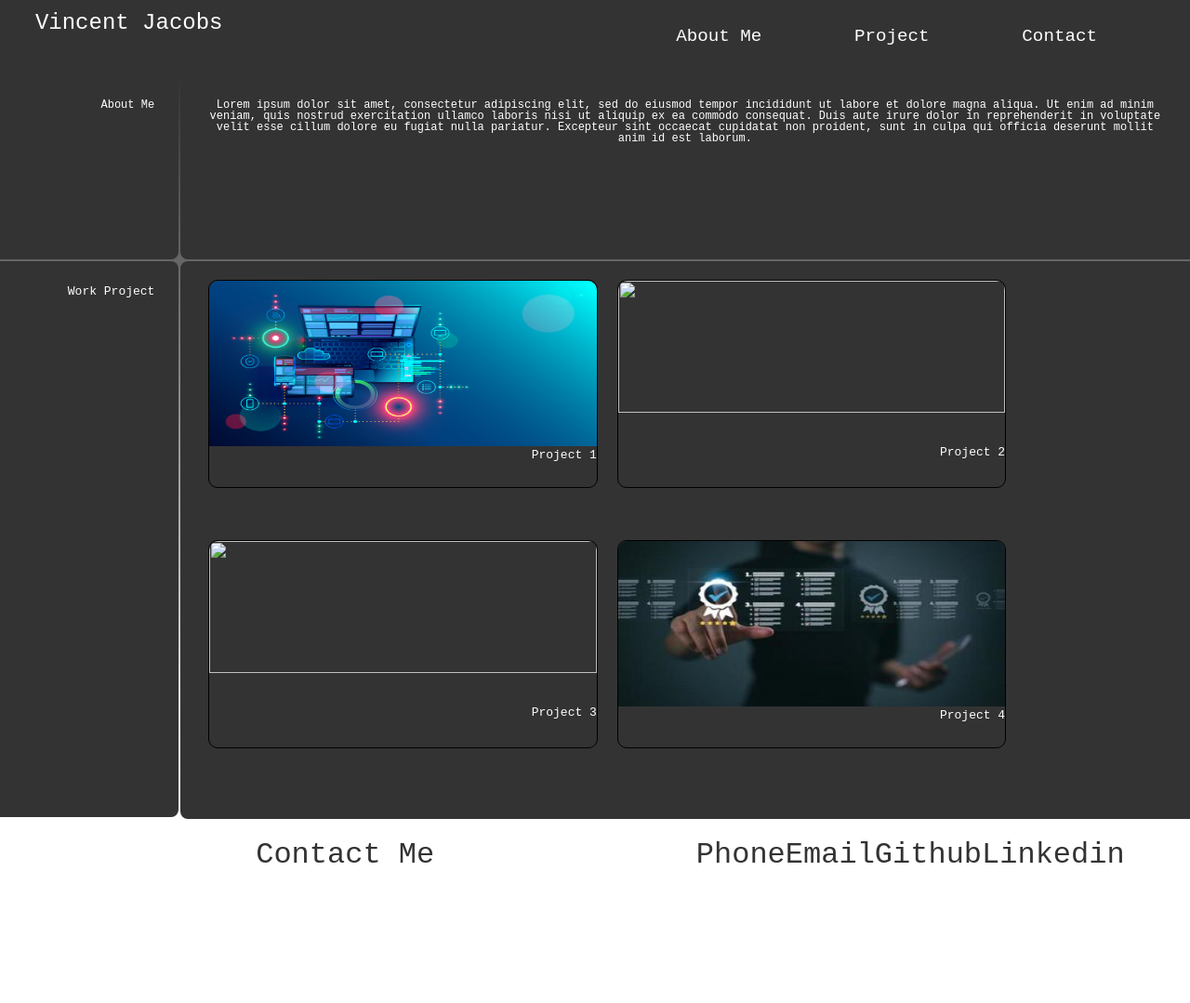
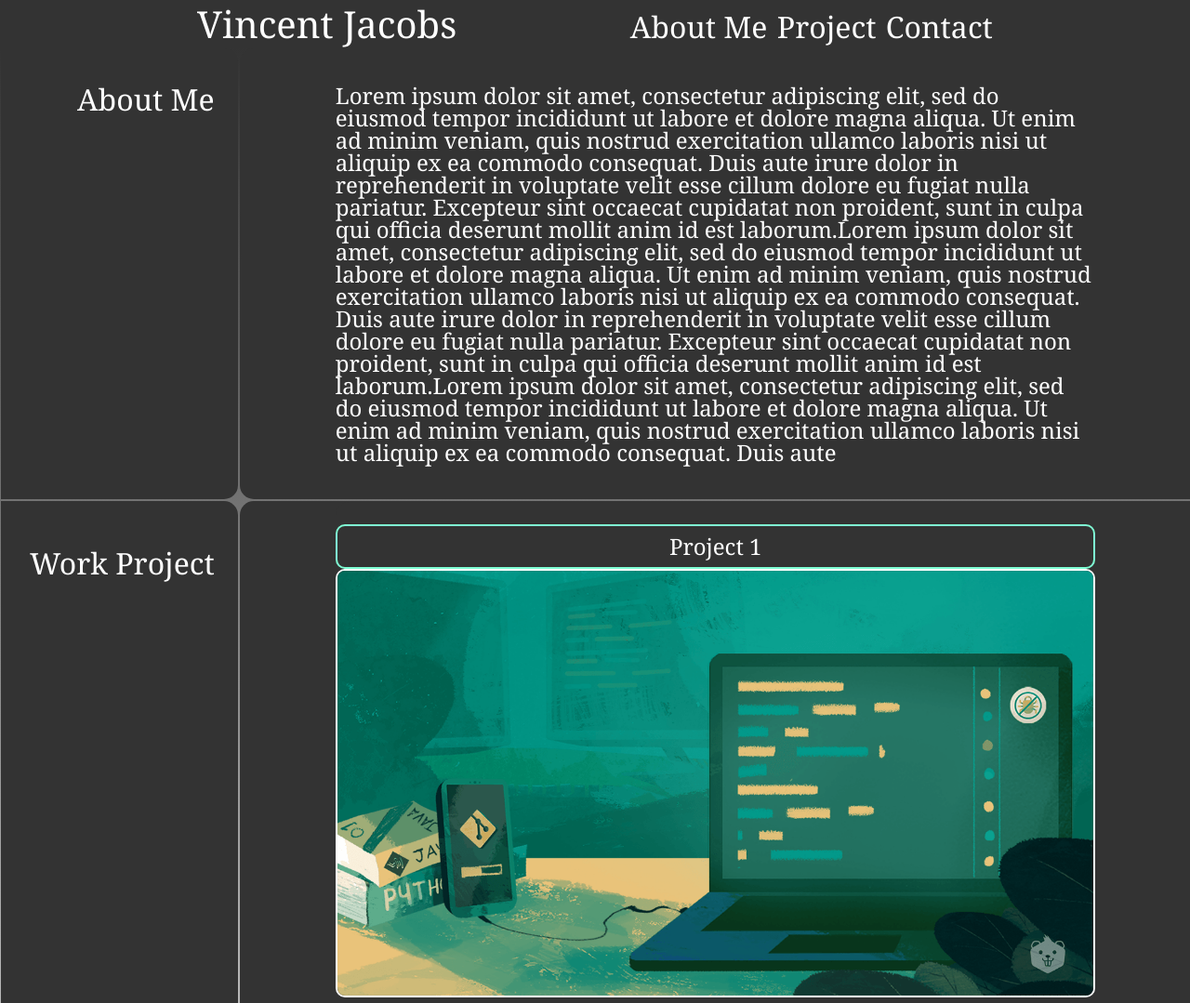
Before and after one commit to shadowfre4k/new-era-portfolio-page, a plain HTML site: page index.html in a window 1280 px wide. Shown: the top 1079 px of the page at 93% size. Before the commit the page ends 960 px from the top, so only its background shows below. Drawn offline with Linux system fonts and the light colour scheme.

Commit message:
overhaul CSS and HTML rearrange

```diff
--- a/assets/css/styles.css
+++ b/assets/css/styles.css
@@ -1,183 +1,131 @@
-/* Navigation bar styles */
-
 :root {
+  --text-white: #fff;
   --background-color: #333333;
-  --text-white: white;
-  --margin-section-aside: 0 0% 0 0%; /*aside containers*/
-  --big-section-width: 85%; /* width of section containers next to aside*/
-  --aside-width: 15%;
 }
 
-body {
-  margin: 0;
-  font-family: monospace;
-  width: 100%;
-  height: 100%;
+/*universal border sizing */
+
+* {
+  box-sizing: border-box;
+  color: var(--text-white);
 }
 
-/* gradient frame */
+/*Body styles */
 
-main {
-  height: 100%;
-  background: linear-gradient(var(--background-color), var(--text-white));
-
-  /* Navigation styles */
-}
-header {
+body {
+  font-family: monospace;
+  margin: 0;
   display: flex;
-  background-color: var(--background-color);
-  font-size: 3vh;
-  width: 100%;
-  height: 10%;
-  padding: 1%;
+  flex-direction: column;
+  width: auto;
+  min-height: 100vh;
+  justify-content: flex-start;
 }
 
-header section {
+/* Navigation bar and name */
+
+header {
   background-color: var(--background-color);
-  width: 50%;
-  color: var(--text-white);
-  font-size: 100%;
-  padding-left: 2%;
+  display: flex;
+  justify-content: space-between;
+  padding: 40px;
+  text-align: center;
+  font-size: 3vh;
 }
 
-header nav {
-  background-color: var(--background-color);
-  display: flex;
-  justify-content: space-evenly;
-  align-items: center;
-  width: 50%;
+header a {
+  text-decoration: none;
   font-size: 80%;
 }
 
-header nav a {
+/* Main body flex style */
+
+main {
+  display: flex;
+  flex-wrap: wrap;
+  background: linear-gradient(#333333, #fff);
+}
+
+/* sections sizing for main  */
+section {
   background-color: var(--background-color);
-  color: var(--text-white);
-  padding: 0% 2% 0 2%;
+  display: flex;
+  width: 100%;
+  height: auto;
+}
+
+/* About me / work aside section  */
+
+section aside {
+  font-size: 2vh;
+  width: 20%;
+  padding: 1% 1% 0 0;
+  text-align: right;
+}
+
+/* about me section */
+section article {
+  font-size: 2vh;
+  width: 80%;
+  display: flex;
+  flex-wrap: wrap;
+  justify-content: space-evenly;
+  align-items: flex-start;
+
+  padding: 7% 10% 7% 10%;
+}
+
+
+
+/* Footer styles */
+
+footer {
+  background-color: var(--background-color);
+  display: flex;
+  justify-content: space-around;
+  width: 100%;
+  padding: 20px;
+  text-align: center;
+  font-size: 2vh;
+}
+
+footer a {
   text-decoration: none;
 }
 
-/* About me section styles */
+/* project section styles */
 
-.about {
-  width: 100%;
-  height: 25%;
+.projects {
+  width: 80%;
   display: flex;
-  font-size: 75%;
-  padding: var(--padding-section);
+  flex-wrap: wrap;
+  justify-content: space-evenly;
+  align-content: space-evenly;
 }
 
-.about aside {
-  width: var(--aside-width);
-  background-color: var(--background-color);
-  border-radius: 0 8px 8px 0;
-  font-size: 1.5vh;
-  color: var(--text-white);
-  text-align: end;
-  padding: 2% 2% 0 0;
-  margin: 1px 1px 1px 0;
+/* other card styles */
+.card {
+  flex: 1;
+  width: 50%;
+  padding: 5% 0 5% 0;
+  margin: 0 1% 0 1%;
 }
 
-.about article {
-  width: var(--big-section-width);
-  background-color: var(--background-color);
-  border-radius: 8px 0 0 8px;
-  font-size: 1.5vh;
-  color: var(--text-white);
-  text-align: center;
-  margin-left: 1px;
-  margin: 1px 0px 1px 1px;
-  padding: 2%;
-}
-
-/* Work / Project situation */
-
-.work {
-  display: flex;
-  width: 100%;
-  height: 75%;
-  padding: var(--padding-section);
-}
-
-.work aside {
-  text-align: end;
-  padding: 2% 2% 0 0;
-  width: var(--aside-width);
-  margin: var(--margin-section-aside);
-  background-color: var(--background-color);
-  color: var(--text-white);
-  border-radius: 0 8px 8px 0;
-  margin: 1px 1px 1px 0;
-}
-/* Photo section Stylings */
-.work div {
-  background-color: var(--background-color);
-  margin-left: 1px;
-  margin: 1px 0px 1px 1px;
-  border-radius: 8px 0 0 8px;
-  height: 100%;
-}
-
-.projects {
-  flex: 4;
-  padding: 20px;
-  display: flex;
-  flex-wrap: wrap;
-}
-
-/* card stylings */
-.card {
-  border-style: solid;
-  border-width: 1px;
-  border-radius: 10px;
-  margin: 0 1% 0 1%;
-  width: 40%;
-  height: 40%;
-}
-
-.card p {
-  background-color: var(--background-color);
-  text-align: end;
-  color: var(--text-white);
-  position: relative;
-}
-.card a {
-  text-decoration: none;
+.card header {
+  justify-content: center;
 }
 
 .card img {
-  border-radius: 10px 10px 0 0;
   width: 100%;
-  height: 80%;
-}
-/* Contact me Styles */
-footer {
-  display: flex;
-  justify-content: space-evenly;
-  align-items: center;
-  font-size: 32px;
-  width: 100%;
-  height: 10%;
-  background-color: var(--text-white);
-  color: var(--background-color);
+  justify-items: center;
 }
 
-footer aside {
-  background-color: var(--text-white);
-  width: 25%;
-  margin: 0.5%;
-  text-align: center;
+/* main project style */
+#bigcard {
+  order: -1;
+  min-width: 100%;
+  height: auto;
+  width: 100%;
+  flex: 0 0 100%;
+  padding: 2% 0 2% 0;
 }
-
-footer span {
-  display: flex;
-  justify-content: space-between;
-  width: 25%;
-  margin: 0.5%;
-  background-color: var(--text-white);
-}
-
-footer span a {
-  background-color: var(--text-white);
-  text-decoration: none;
-  color: var(--background-color);
-}
--- /dev/null
+++ b/assets/css/styles2.css
@@ -0,0 +1,143 @@
+/* variables */
+:root {
+  --background-color: #333333;
+  --white: white;
+}
+
+* {
+  font-family: Cambria, Cochin, Georgia, Times, "Times New Roman", serif;
+}
+
+/* Header content name and links */
+
+header {
+  display: flex;
+  justify-content: space-evenly;
+  align-items: center;
+  height: 6vh;
+  width: 100%;
+  font-size: 2.5rem;
+  background-color: var(--background-color);
+  color: var(--white);
+  padding: 2%;
+}
+
+a {
+  text-decoration: none;
+  color: var(--white);
+  font-size: 2rem;
+}
+
+/* about me and project area */
+
+main {
+  width: 100%;
+  flex-wrap: wrap;
+  background: linear-gradient(var(--background-color), var(--white));
+}
+
+/* about me / project content container sizing */
+section {
+  display: flex;
+  width: 100%;
+  color: var(--white);
+}
+/* aside sizing */
+
+section aside {
+  background-color: var(--background-color);
+  width: 20%;
+  display: flex;
+  justify-content: end;
+  font-size: 2rem;
+  color: var(--white);
+  border-radius: 0 15px 15px 0;
+  margin: 1px 1px 1px 1px;
+  padding: 3% 2% 0 0;
+}
+
+/*sizing for about and project content*/
+
+section article {
+  background-color: var(--background-color);
+  width: 80%;
+  border-radius: 15px 0 0 15px;
+  margin: 1px 0 1px 1px;
+  font-size: 1.5rem;
+}
+
+section div {
+  width: 80%;
+  display: flex;
+  flex-wrap: wrap;
+  justify-content: center;
+  align-items: center;
+  gap: 1em;
+  background-color: var(--background-color);
+  border-radius: 15px 0 0 15px;
+  margin: 1px 0 1px 1px;
+}
+
+/* Footer */
+
+footer {
+  display: flex;
+  width: 100%;
+  height: 5vh;
+  font-size: 1.5em;
+  justify-content: space-evenly;
+  align-items: center;
+  background-color: var(--white);
+  color: var(--background-color);
+}
+
+footer a {
+  color: var(--background-color);
+}
+
+/*card style*/
+
+.card {
+  width: 24%;
+  min-width: 300px;
+  padding: 1%;
+  margin: 0.5% 0.5% 3% 0.5%;
+}
+
+.card img {
+  width: 100%;
+  border: 2px solid var(--white);
+  border-radius: 10px;
+}
+.card header {
+  border: 2px solid aquamarine;
+  border-radius: 10px;
+  width: 45%;
+  position: relative;
+  top: 82%;
+  left: -5%;
+  font-size: 1.5rem;
+}
+
+/* Seperate smaller cards */
+.projectsBot {
+  display: flex;
+  flex-wrap: wrap;
+  justify-content: center;
+}
+
+/* about me id */
+#aboutMe article {
+  padding: 3% 8% 3% 8%;
+}
+
+/* project id */
+#project aside {
+  padding-top: 4%;
+}
+
+/* big card header */
+#bigcard header {
+  position: static;
+  width: 100%;
+}
--- a/index.html
+++ b/index.html
@@ -5,24 +5,24 @@
     <meta name="viewport" content="width=device-width, initial-scale=1.0" />
     <title>New Era Portfolio Page</title>
     <link rel="stylesheet" href="./assets/css/reset.css" />
-    <link rel="stylesheet" href="./assets/css/styles.css" />
+    <link rel="stylesheet" href="./assets/css/styles2.css" />
   </head>
 
   <body>
     <header>
       <!-- Navigation bar and links  -->
-      <section>Vincent Jacobs</section>
+      <p>Vincent Jacobs</p>
       <nav>
-        <a href="#">About Me</a>
-        <a href="#">Project</a>
-        <a href="#">Contact</a>
+        <a href="#aboutMe">About Me</a>
+        <a href="#project">Project</a>
+        <a href="contact">Contact</a>
       </nav>
     </header>
 
     <main>
       <!-- about me section -->
 
-      <section class="about">
+      <section id="aboutMe">
         <aside>About Me</aside>
         <article>
           Lorem ipsum dolor sit amet, consectetur adipiscing elit, sed do
@@ -31,57 +31,85 @@
           aliquip ex ea commodo consequat. Duis aute irure dolor in
           reprehenderit in voluptate velit esse cillum dolore eu fugiat nulla
           pariatur. Excepteur sint occaecat cupidatat non proident, sunt in
-          culpa qui officia deserunt mollit anim id est laborum.
+          culpa qui officia deserunt mollit anim id est laborum.Lorem ipsum
+          dolor sit amet, consectetur adipiscing elit, sed do eiusmod tempor
+          incididunt ut labore et dolore magna aliqua. Ut enim ad minim veniam,
+          quis nostrud exercitation ullamco laboris nisi ut aliquip ex ea
+          commodo consequat. Duis aute irure dolor in reprehenderit in voluptate
+          velit esse cillum dolore eu fugiat nulla pariatur. Excepteur sint
+          occaecat cupidatat non proident, sunt in culpa qui officia deserunt
+          mollit anim id est laborum.Lorem ipsum dolor sit amet, consectetur
+          adipiscing elit, sed do eiusmod tempor incididunt ut labore et dolore
+          magna aliqua. Ut enim ad minim veniam, quis nostrud exercitation
+          ullamco laboris nisi ut aliquip ex ea commodo consequat. Duis aute
         </article>
       </section>
 
       <!-- work projects section -->
 
-      <section class="work">
+      <section id="project">
         <aside>Work Project</aside>
 
         <!-- Pictures with links-->
-        <div class="projects">
-          <section class="card">
-            <a href="https://www.google.com/">
-              <img src="./assets/images/Project image 2.png" alt="" />
-              <p>Project 1</p>
-            </a>
-          </section>
 
-          <section class="card">
-            <a href="https://www.google.com/"></a>
-              <img src="./assets/images/Project image 3.png" alt="" />
-              <p>Project 2</p>
-            </a>
-          </section>
+        <div>
+          <article>
+            <span class="card" id="bigcard">
+              <header>Project 1</header>
+              <img
+                src="./assets/images/Project image 1.png"
+                alt="tablet held in hands"
+              />
+            </span>
+          </article>
 
-          <section class="card">
-            <a href="https://www.google.com/"
-              ><img src="./assets/images/Project image 3.png" alt="" />
-              <p>Project 3</p>
-            </a>
-          </section>
+          <!-- seperate big card -->
 
-          <section class="card">
-            <a href="https://www.google.com/">
-              <img src="./assets/images/Project image 4.png" />
-              <p>Project 4</p>
-            </a>
-          </section>
+          <article class="projectsBot">
+            <span class="card">
+              <header>Project 2</header>
+              <img
+                src="./assets/images/Project image 1.png"
+                alt="tablet held in hands"
+              />
+            </span>
+
+            <!-- smaller responsive cards -->
+            <span class="card">
+              <header>Project 3</header>
+              <img
+                src="./assets/images/Project image 1.png"
+                alt="black camera"
+              />
+            </span>
+
+            <span class="card">
+              <header>Project 4</header>
+              <img
+                src="./assets/images/Project image 1.png"
+                alt="tablet held in hands"
+              />
+            </span>
+
+            <span class="card">
+              <header>Project 5</header>
+              <img
+                src="./assets/images/Project image 1.png"
+                alt="rolls of toilet paper in a basket"
+              />
+            </span>
+          </article>
         </div>
       </section>
     </main>
 
-    <!-- contact me info -->
-
-    <footer>
+    <footer class="contact">
       <aside>Contact Me</aside>
       <span>
         <a href="#"> Phone</a>
         <a href="#">Email</a>
         <a href="#">Github</a>
-        <a href="#">Linkedin</a>
+        <a href="#">Resume</a>
       </span>
     </footer>
   </body>
```
